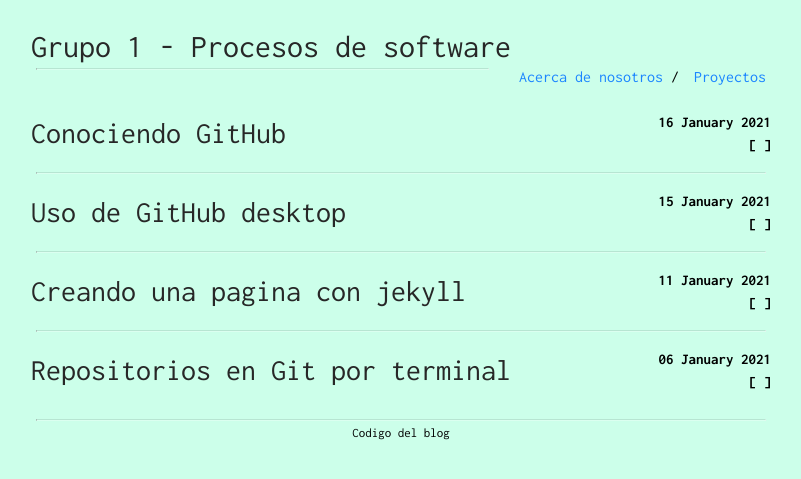
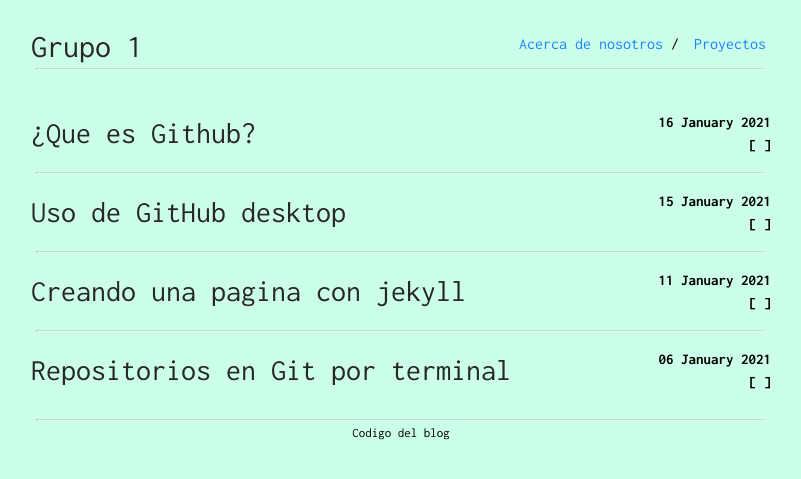
Before and after one commit to Proyecto-Grupo1/blog, a Jekyll site: the page index.html, which Jekyll copies as it is, in a window 1280 px wide. Shown: the top 479 px of the page, without its empty margins (239-1040 px from the left). Built offline with Jekyll 4.4.1, drawn with Linux system fonts in a browser that asks for light colours.

Commit message:
Update index.html

```diff
--- a/index.html
+++ b/index.html
@@ -30,7 +30,7 @@
 <body>
     <div class="container">
         <div class="navbar">
-    <a class="site-title" href="https://pruebafinal.azurewebsites.net/">Grupo 1 - Procesos de software </a>
+    <a class="site-title" href="https://pruebafinal.azurewebsites.net/">Grupo 1 </a>
 
     <ul class="pull-right">
 
@@ -59,7 +59,7 @@
 
     <div class="post-card">
         <a class="title" href="https://proyecto-grupo1.github.io/prueba2/2021-01-16-Conociendo-Github/">
-            Conociendo GitHub
+            ¿Que es Github?
         </a>
 
         <div class="details">
```
